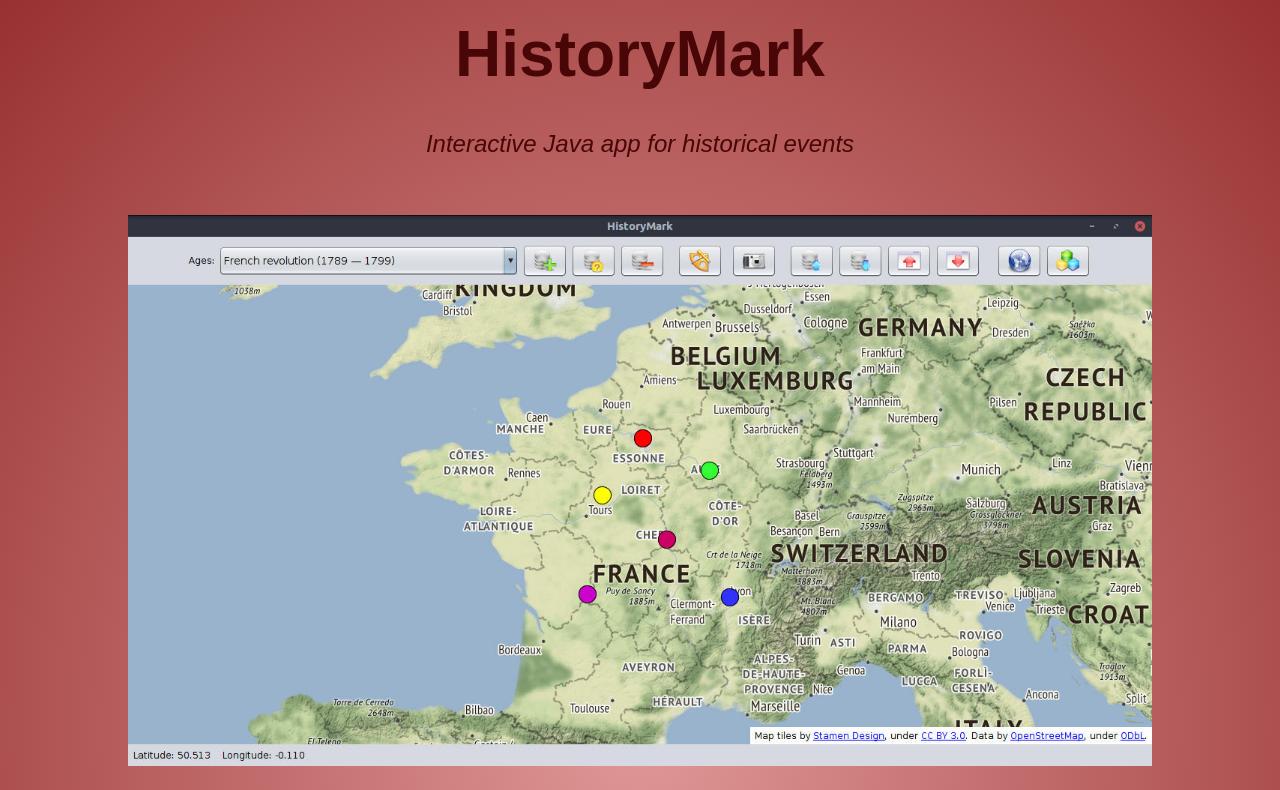
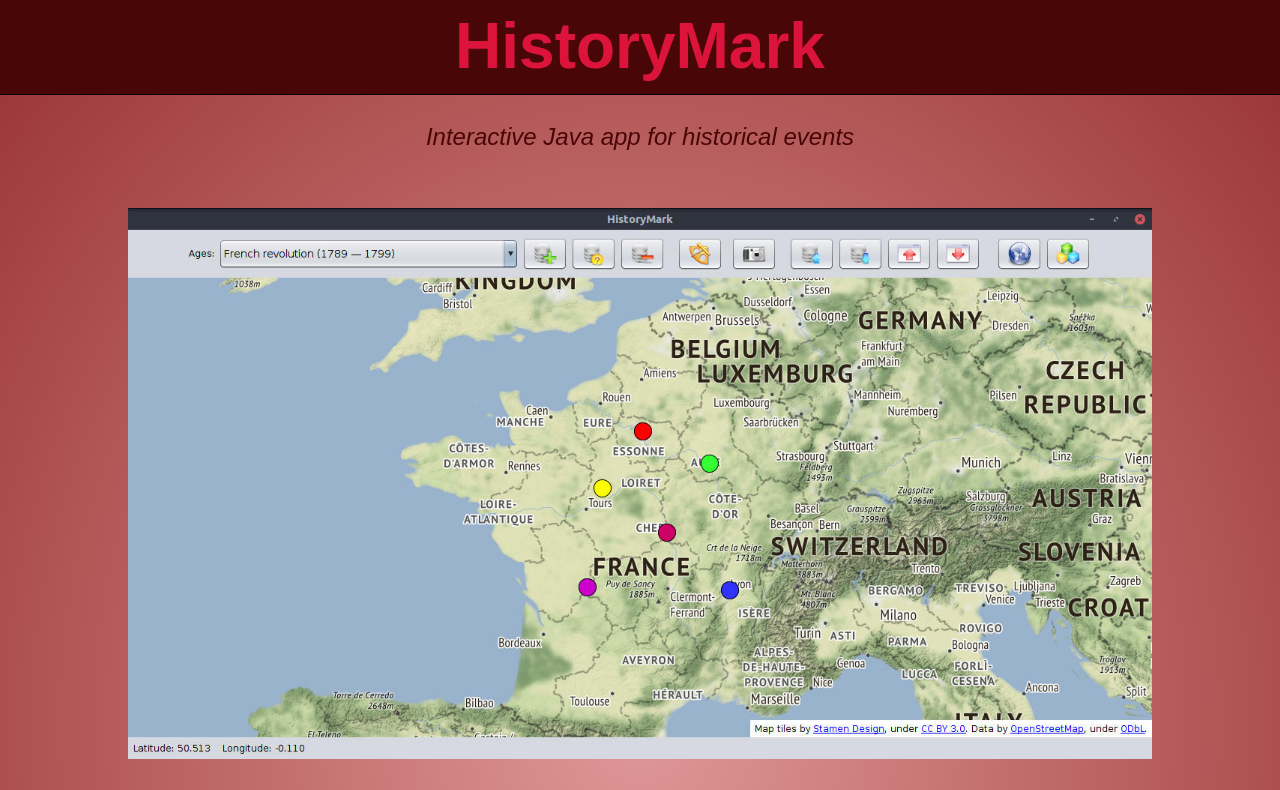
Before and after one commit to giancosta86/HistoryMark, a plain HTML site: page index.html in a window 1280 px wide. Shown: the top 790 px of the page. Drawn offline with Linux system fonts and the light colour scheme.

Commit message:
Enhance the title layout

```diff
--- a/stylesheets/stylesheet.css
+++ b/stylesheets/stylesheet.css
@@ -17,16 +17,12 @@ a:visited {
 }
 
 
-
-#logoBox {
-  margin-top: 1.5em;
+#titleBox {
+  margin-top: -0.5em;
   text-align: center;
-  margin-bottom: -0.5em;
-}
-
-
-#titleBox {
-  text-align: center;
+  border-bottom: 1px solid black;
+  background: #490606;
+  margin-bottom: 1em;
 }
 
 
@@ -34,7 +30,7 @@ a:visited {
   font-size: 4em;
   margin-top: 0.1em;
   margin-bottom: 0;
-  color: #490606;
+  color: crimson;
 }
 
 
```
